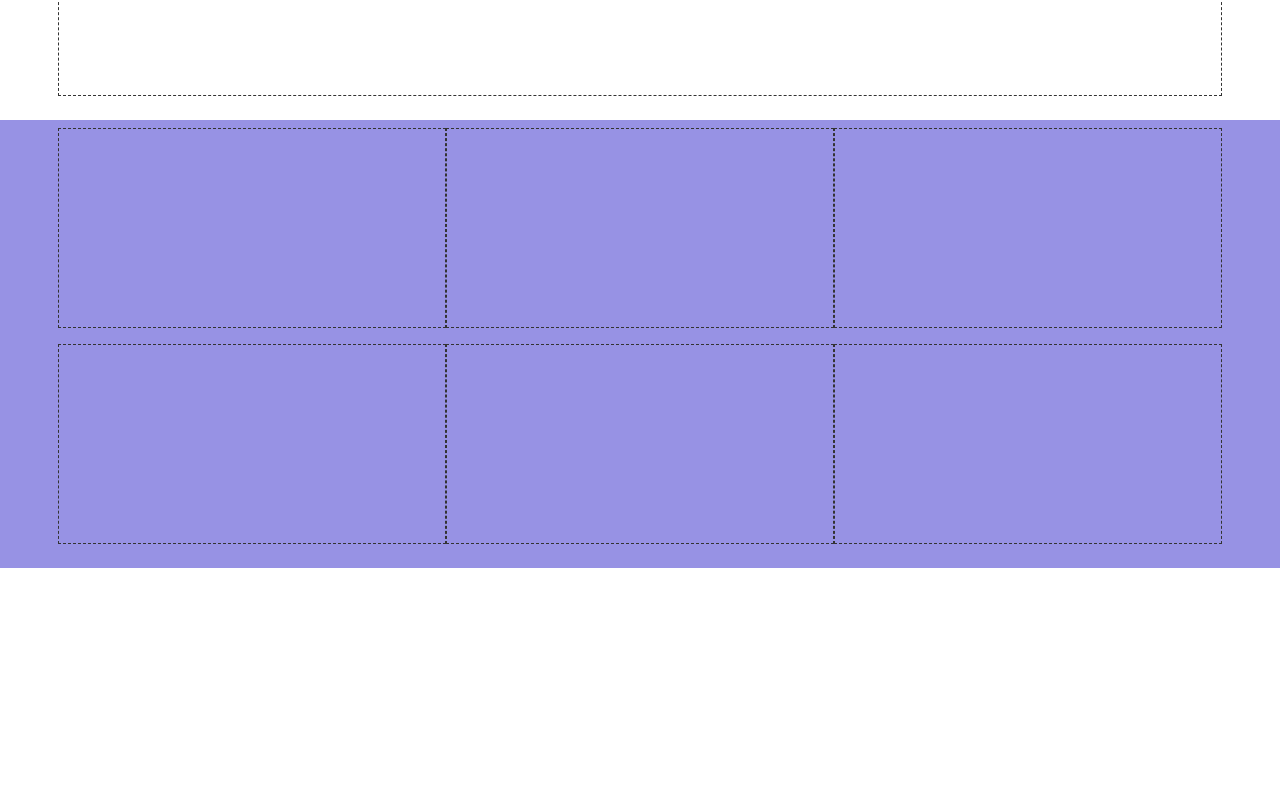
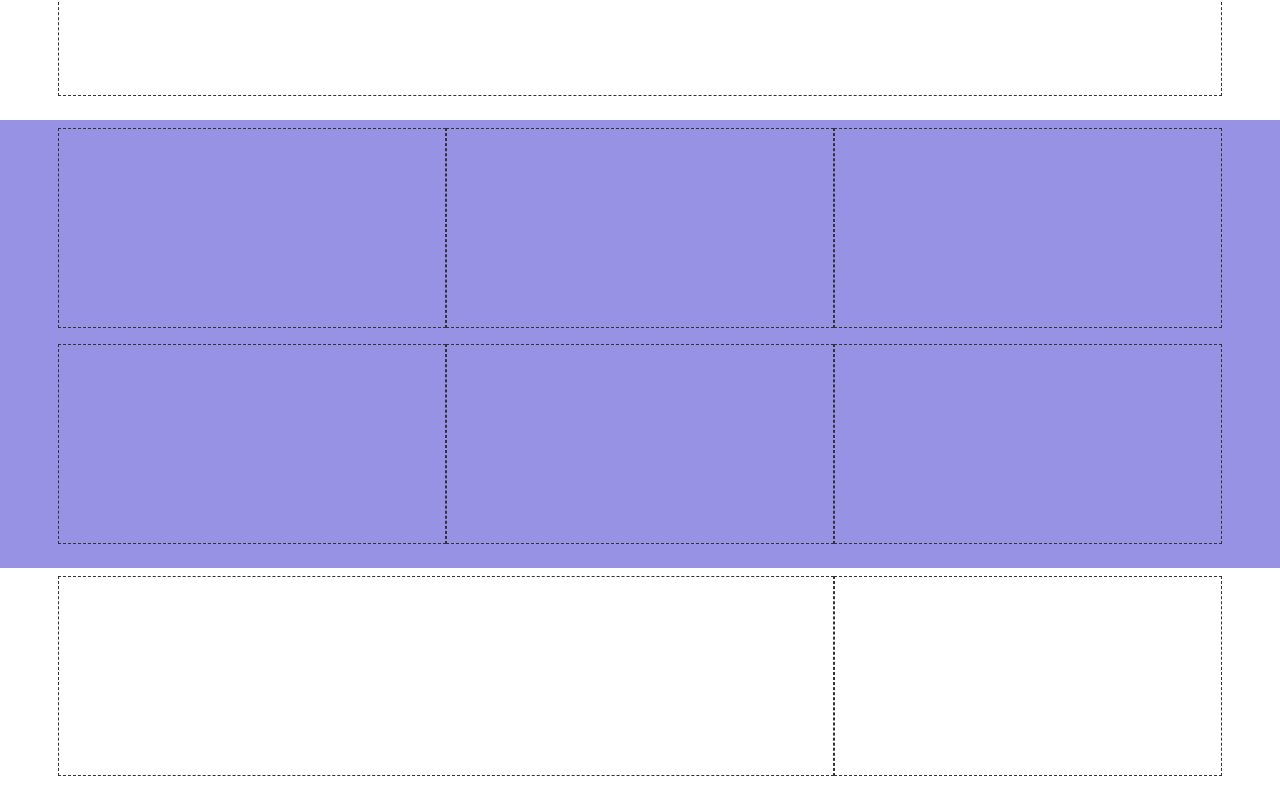
Before and after one commit to edoardorizzo/htmlcss-responsive-layout, a plain HTML site: page index.html in a window 1280 px wide. Shown: the part 1284-2084 px from the top of the page. Before the commit the page ends 1852 px from the top, so only its background shows below. Drawn offline with Linux system fonts and the light colour scheme.

Commit message:
add about section wireframe

```diff
--- a/index.html
+++ b/index.html
@@ -69,6 +69,16 @@
                     <div class="col_12 col_md_6 col_lg_4"></div>
                 </div>
             </div>
+        </div >
+
+        <!-- about -->
+        <div class="about">
+            <div class="container">
+                <div class="row">
+                    <div class="col_12 col_md_8"></div>
+                    <div class="col_12 col_md_4"></div>
+                </div>
+            </div>
         </div>
     </div>
 
```
